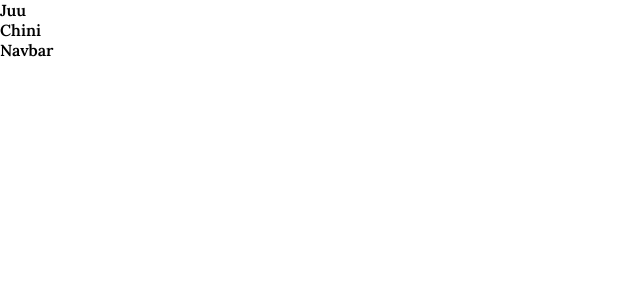
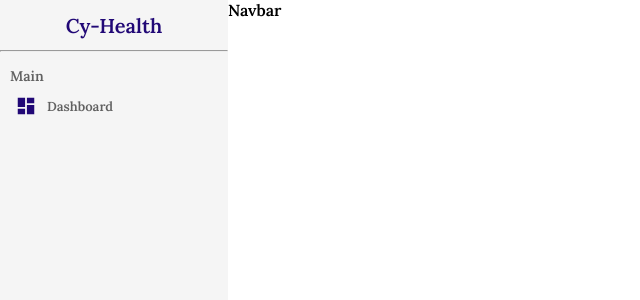
Before and after one commit to sang-4/cy-health, a React (Create React App) app: page / in a window 1280 px wide. Shown: the top 300 px of the page, without its empty margins (0-640 px from the left). Built offline with nearby package versions, Linux system fonts and the light colour scheme.

Commit message:
Updated styling

```diff
--- a/src/components/sidebar/Sidebar.jsx
+++ b/src/components/sidebar/Sidebar.jsx
@@ -1,11 +1,23 @@
 import React from 'react'
+import DashboardIcon from '@mui/icons-material/Dashboard';
 import "./sidebar.scss"
 
 const sidebar = () => {
   return (
     <div className='sidebar'>
-      <div className='top'>Juu</div>
-      <div className='bottom'>Chini</div>
+      <div className='top'>
+        <div className="spanlogo">Cy-Health</div>
+      </div>
+      <hr />
+      <div className='bottom'>
+        <ul>
+          <p className="title">Main</p>
+          <li>
+            <DashboardIcon className='icon' />
+            <span>Dashboard</span>
+          </li>
+        </ul>
+      </div>
     </div>
   )
 }
--- a/src/components/sidebar/sidebar.scss
+++ b/src/components/sidebar/sidebar.scss
@@ -0,0 +1,55 @@
+.sidebar{
+    flex: 1.3;
+    min-height: 100vh;
+    border-radius: 0.5px solid lightgray;
+    background-color: whitesmoke;
+
+    .top{
+        display: flex;
+        height: 50px;
+        align-items: center;
+        justify-content: center;
+
+        .spanlogo{
+            font-size: 20px;
+            font-weight: bold;
+            color: #210876;
+        }
+    }
+
+    .bottom{
+        padding-left: 10px;
+
+        ul{
+            list-style: none;
+            margin: 0;
+            padding: 0;
+
+            .title{
+                font-size: 14px;
+                font-weight: bold;
+                color: #616161;
+                margin-top: 15px;
+                margin-bottom: 5px;
+            }
+
+            li{
+                display: flex;
+                align-items: center;
+                padding: 5px;
+
+                .icon{
+                    font-size: 22px;
+                    color: #210876;
+                }
+
+                span{
+                    font-size: 13px;
+                    font-weight: 700;
+                    color: #616161;
+                    margin-left: 10px;
+                }
+            }
+        }
+    }
+}
--- a/src/pages/home/home.scss
+++ b/src/pages/home/home.scss
@@ -0,0 +1,7 @@
+.home{
+    display: flex;
+    .homeContainer{
+        flex: 6;
+        // background-color: aquamarine;
+    }
+}
```
